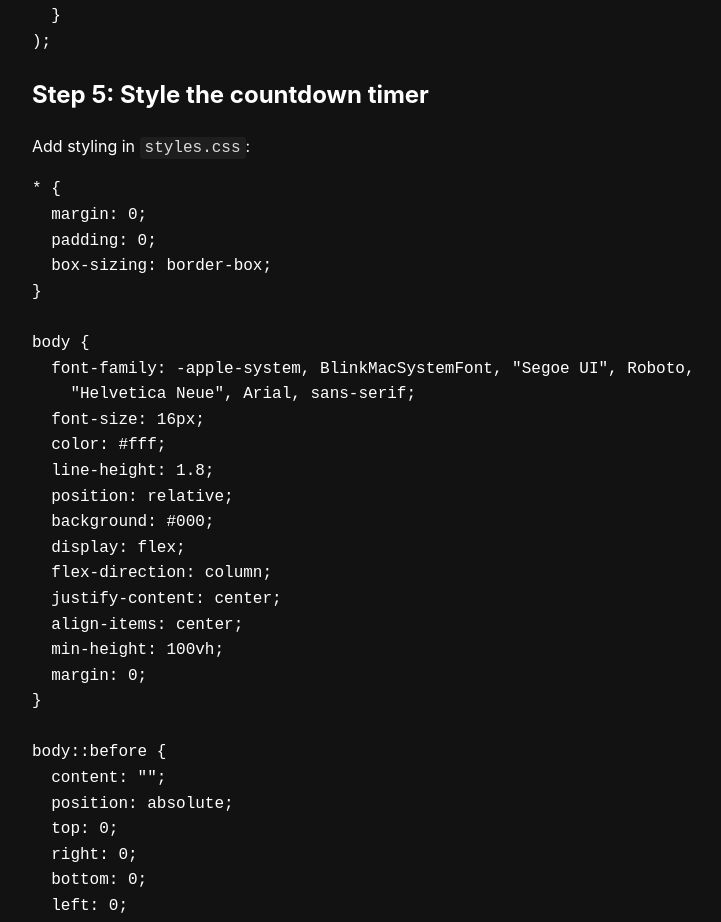
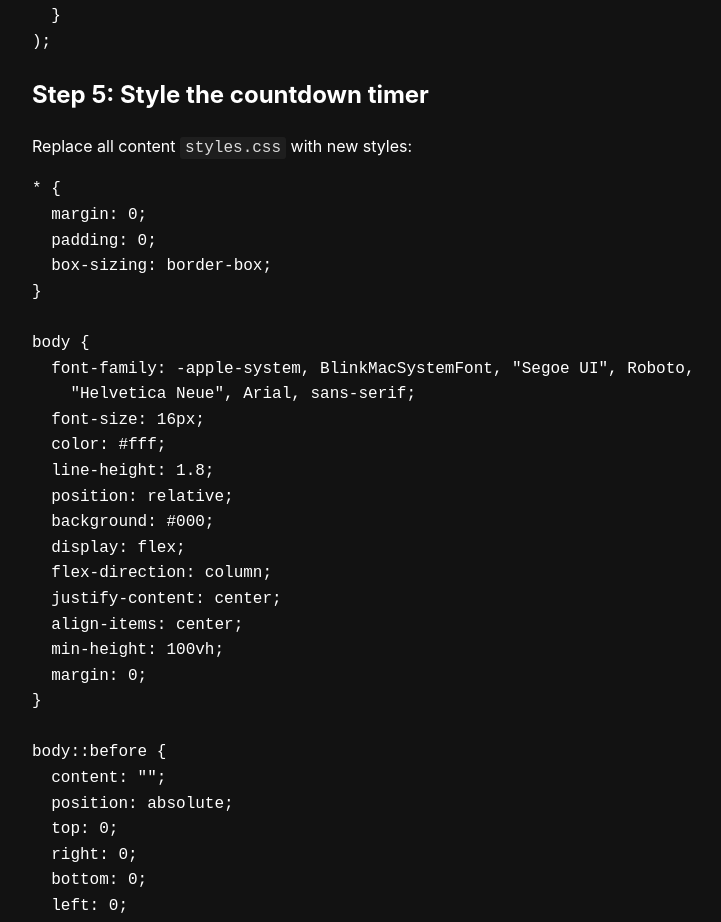
Before and after one commit to upleveled/coding-gym-new-year-countdown, a plain HTML site: page index.html in a window 1280 px wide. Shown: the part 4081-5003 px from the top of the page, without its empty margins (244-965 px from the left). Drawn offline with Linux system fonts and the light colour scheme.

Commit message:
Improve clarity

```diff
--- a/index.html
+++ b/index.html
@@ -237,7 +237,7 @@ const countdown = createCountdown(
 );</pre>
 
       <h2>Step 5: Style the countdown timer</h2>
-      <p>Add styling in <code>styles.css</code>:</p>
+      <p>Replace all content <code>styles.css</code> with new styles:</p>
       <pre class="code-block lang-css">
 * {
   margin: 0;
```
